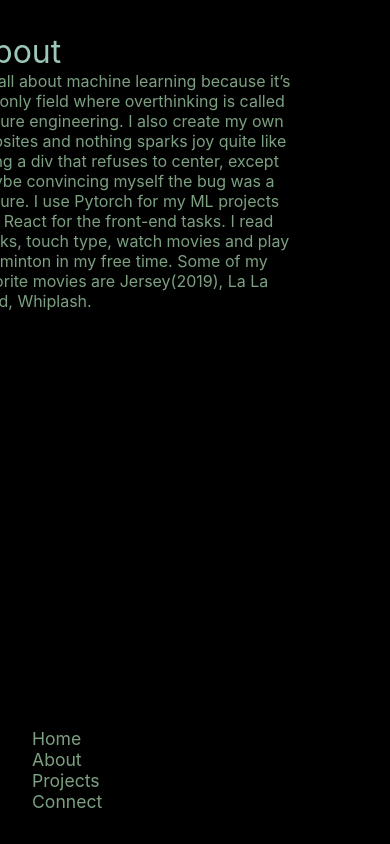
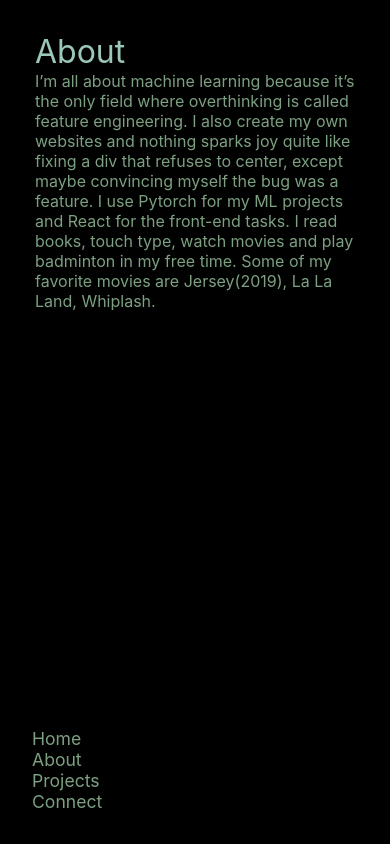
Before and after one commit to MadhavaY/MinimalPortfolio, a React (Create React App) app: page /about in a window 390 px wide. Built offline with nearby package versions, Linux system fonts and the light colour scheme.

Commit message:
Responsiveness edits

```diff
--- a/src/components/page/Navbar/navbar.css
+++ b/src/components/page/Navbar/navbar.css
@@ -38,6 +38,6 @@
 @media only screen and (max-width:870px) {
     .navbar{
         padding: 2rem;
-        /* margin-top: 20rem; */
+        margin-top: 10rem;
     }
 }
--- a/src/components/page/about/about-style.css
+++ b/src/components/page/about/about-style.css
@@ -2,7 +2,7 @@
 
 .about-section{
     position:relative;
-   right: 4rem;
+    right: 4rem;
 }
 
 
@@ -16,3 +16,13 @@
 /* .information{
     font-size: 1.06rem;
 } */
+
+
+@media only screen and (max-width:870px) {
+
+    .about-section{
+        /* position:; */
+        right: 0;
+    }
+
+}
```
